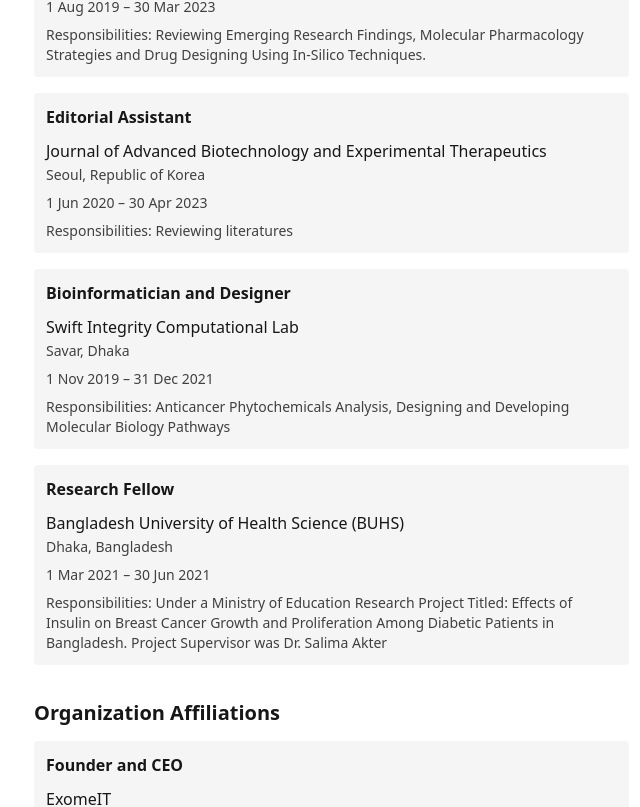
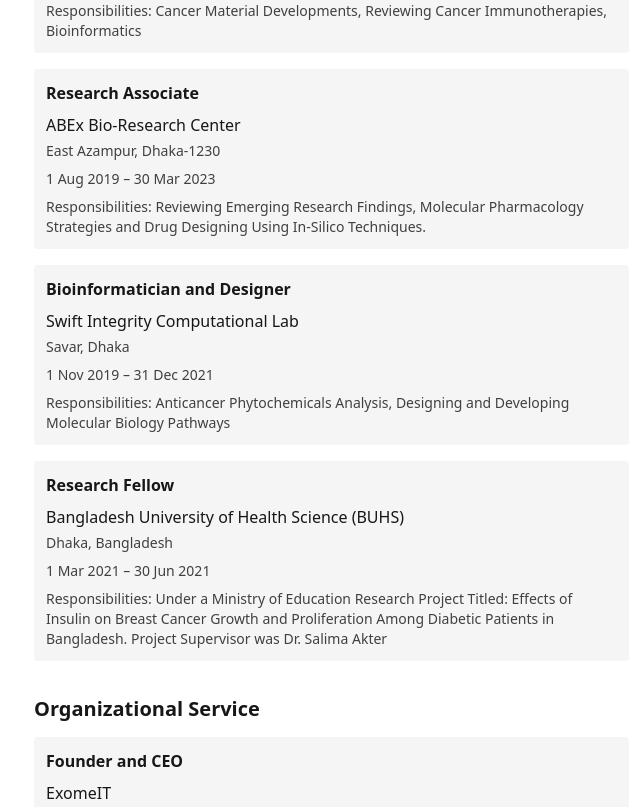
Before and after one commit to hasanur-rahman079/hasanurrahman.com, a Next.js app: page /affiliations in a window 1280 px wide. Shown: the part 636-1443 px from the top of the page, without its empty margins (308-948 px from the left). Built offline with nearby package versions, Linux system fonts and the light colour scheme; a web font is replaced by a local one.

Commit message:
little updates

```diff
--- a/app/affiliations/page.tsx
+++ b/app/affiliations/page.tsx
@@ -1,6 +1,7 @@
 import experiencesData from "lib/dataExperience";
 import type { Metadata } from "next";
 import Link from "next/link";
+const moment = require("moment");
 
 export const metadata: Metadata = {
   title: "Affiliations",
@@ -24,7 +25,7 @@
   return (
     <div id={id} className="bg-neutral-100 dark:bg-neutral-800 p-3 rounded">
       <h4 className="mt-0">{title}</h4>
-      <h5>
+      <h5 className="leading-6 mb-1">
         <Link
           href={weblink}
           target="_blank"
@@ -43,12 +44,27 @@
 export default async function Affiliations() {
   const data = await expData();
 
+  // const sortedResearch = data.research.sort((a: any, b: any) => {
+  //   return (
+  //     new Date(Date.parse(a.time)).getTime() -
+  //     new Date(Date.parse(b.time)).getTime()
+  //   );
+  // });
+
   const sortedResearch = data.research.sort((a: any, b: any) => {
-    return new Date(b.time).getTime() - new Date(a.time).getTime();
+    const endDateA = moment(a.time.split(" – ")[1], "D MMM YYYY").toDate();
+    const endDateB = moment(b.time.split(" – ")[1], "D MMM YYYY").toDate();
+    return endDateB.getTime() - endDateA.getTime();
   });
 
+  // const sortedOrganizations = data.organizations.sort((a: any, b: any) => {
+  //   return new Date(b.time).getTime() - new Date(a.time).getTime();
+  // });
+
   const sortedOrganizations = data.organizations.sort((a: any, b: any) => {
-    return new Date(b.time).getTime() - new Date(a.time).getTime();
+    const endDateA = moment(a.time.split(" – ")[1], "D MMM YYYY").toDate();
+    const endDateB = moment(b.time.split(" – ")[1], "D MMM YYYY").toDate();
+    return endDateB.getTime() - endDateA.getTime();
   });
 
   return (
@@ -58,7 +74,7 @@
         Here's what experiences i have gained from different institutions
       </p>
       <div className="prose prose-neutral dark:prose-invert">
-        <h3 id="computer-office">Research Affiliations</h3>
+        <h3 id="computer-office">Research Employment</h3>
         <div className="space-y-4">
           {sortedResearch.map((obj: any) => (
             <ExpCard
@@ -74,7 +90,7 @@
           ))}
         </div>
 
-        <h3 id="computer-office">Organization Affiliations</h3>
+        <h3 id="computer-office">Organizational Service</h3>
         <div className="space-y-4">
           {sortedOrganizations.map((obj: any) => (
             <ExpCard
--- a/lib/dataExperience.ts
+++ b/lib/dataExperience.ts
@@ -163,7 +163,7 @@
     {
       id: uuidv4(),
       img: ibsLogo,
-      title: "Managing Team Leader",
+      title: "Team Leader",
       institute: "International Biotech Symposium 2021",
       weblink:
         "https://www.cobt.org/events/international-biotech-symposium-2021/",
--- a/package.json
+++ b/package.json
@@ -21,6 +21,7 @@
     "kysely": "^0.23.4",
     "kysely-planetscale": "^1.2.1",
     "lightgallery": "^2.7.1",
+    "moment": "^2.29.4",
     "next": "13.2.5-canary.16",
     "next-auth": "^4.19.0",
     "next-contentlayer": "^0.3.0",
```
Also changed, not shown: 1 other file (tests, documents, lock files or other folders).
